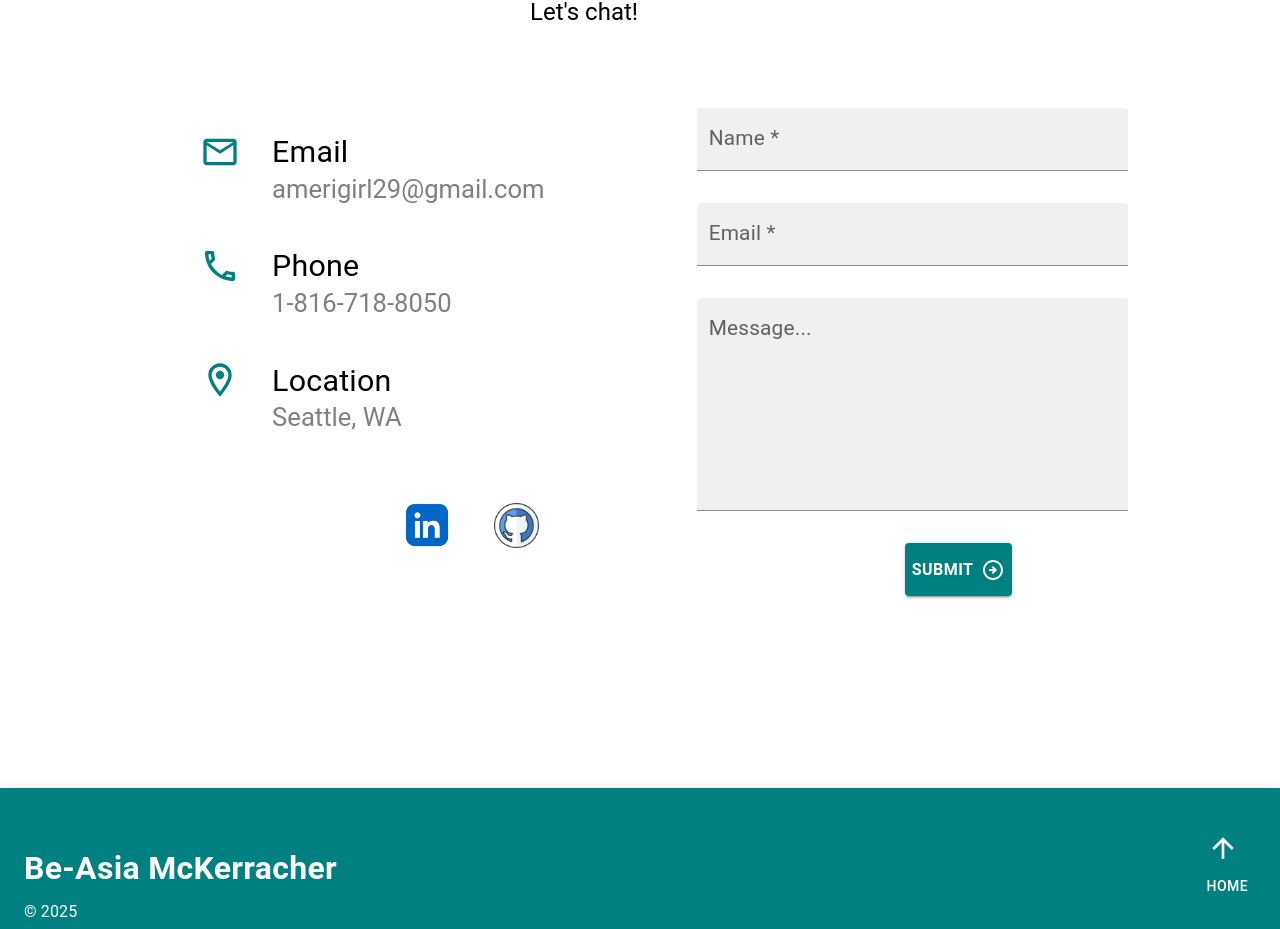
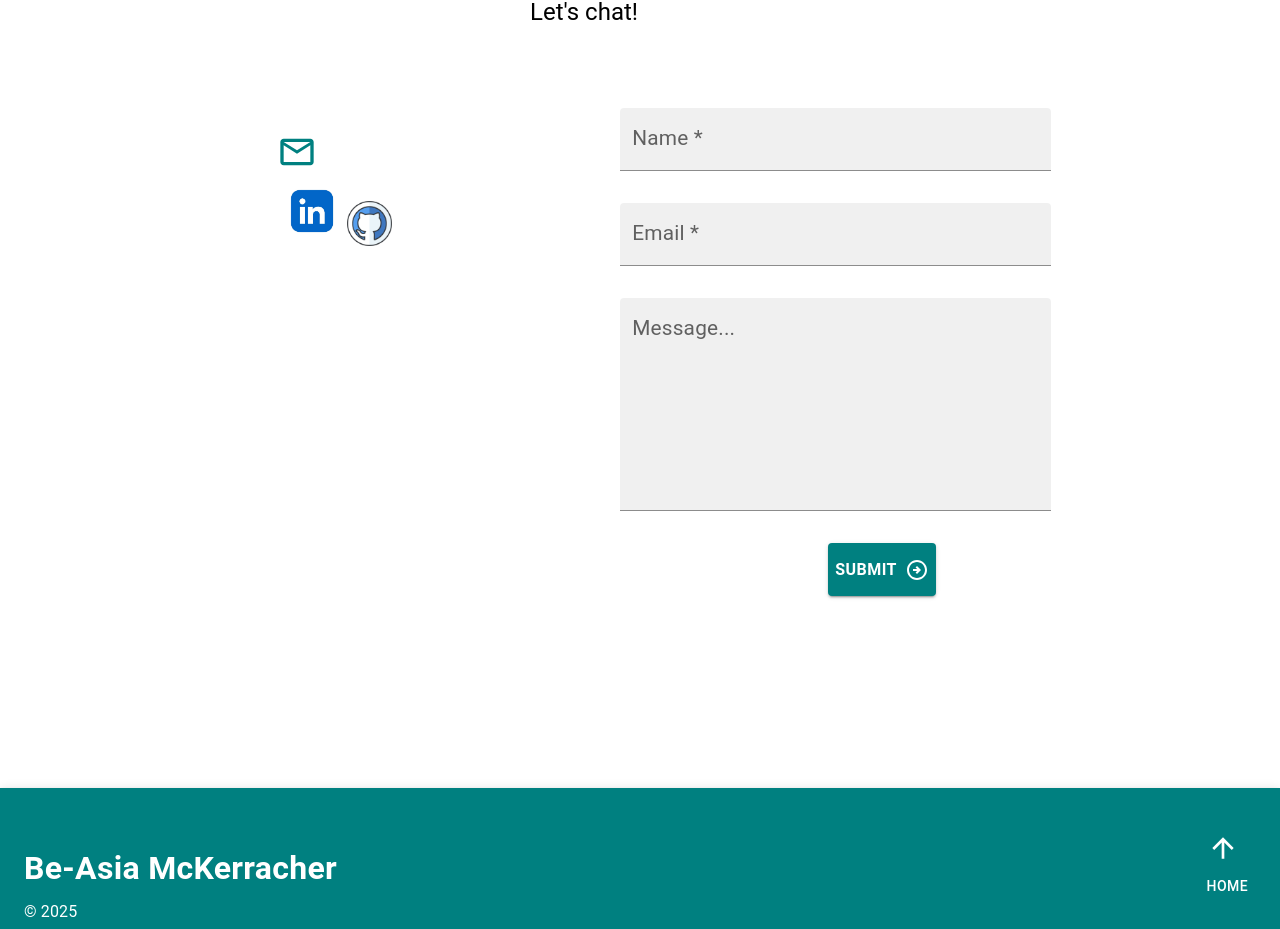
Before and after one commit to amerigirl/website, a React (Create React App) app: page / in a window 1280 px wide. Shown: the part 1772-2701 px from the top of the page. Built offline with nearby package versions, Linux system fonts and the light colour scheme.

Commit message:
working through building a template

```diff
--- a/src/Components/LandingPage/ContactForm/ContactMeDetails.jsx
+++ b/src/Components/LandingPage/ContactForm/ContactMeDetails.jsx
@@ -4,78 +4,13 @@ import EmailOutlinedIcon from "@mui/icons-material/EmailOutlined";
 import PhoneOutlinedIcon from "@mui/icons-material/PhoneOutlined";
 import LocationOnOutlinedIcon from "@mui/icons-material/LocationOnOutlined";
 import theme from "../../../theme";
+import ContactMeDetailsTemplate from "./ContactMeDetailsTemplate";
 
 const SocialMediaContact = () => {
   return (
     <>
-      <Box display={"grid"} gap={"2.5rem"}>
-        <Box>
-          <Box display={"flex"} gap={"2rem"} alignItems={"center"}>
-            <EmailOutlinedIcon sx={{ fontSize: 40, color: "primary.main" }} />
-            <Typography variant="h4" component={"div"} fontSize={"1.9rem"}>
-              Email
-            </Typography>
-          </Box>
-          <Typography
-            variant="h5"
-            component={"div"}
-            fontSize={"1.6rem"}
-            marginLeft={"4.5rem"}
-            color="grey"
-          >
-            amerigirl29@gmail.com
-          </Typography>
-        </Box>
+      <ContactMeDetailsTemplate  />
 
-        <Box>
-          <Box display={"flex"} gap={"2rem"} alignItems={"center"}>
-            <PhoneOutlinedIcon sx={{ fontSize: 40, color: "primary.main" }} />
-            <Typography variant="h4" component={"div"} fontSize={"1.9rem"}>
-              Phone
-            </Typography>
-          </Box>
-          <Box>
-            <Typography
-              variant="h5"
-              component={"div"}
-              fontSize={"1.6rem"}
-              marginLeft={"4.5rem"}
-              color="grey"
-            >
-              1-816-718-8050
-            </Typography>
-          </Box>
-        </Box>
-
-        <Box>
-          <Box display={"flex"} gap={"2rem"} alignItems={"center"}>
-            <LocationOnOutlinedIcon
-              sx={{ fontSize: 40, color: "primary.main" }}
-            />
-            <Typography variant="h4" component={"div"} fontSize={"1.9rem"}>
-              Location
-            </Typography>
-          </Box>
-          <Box>
-            <Typography
-              variant="h5"
-              component={"div"}
-              fontSize={"1.6rem"}
-              marginLeft={"4.5rem"}
-              color="grey"
-            >
-              Seattle, WA
-            </Typography>
-          </Box>
-        </Box>
-
-        <Box
-          display="flex"
-          gap="2rem"
-          alignItems="center"
-          marginTop="1rem"
-          marginLeft="12rem"
-        >
       <a
         href="https://www.linkedin.com/in/be-asia/"
         target="_blank"
@@ -106,8 +41,6 @@ const SocialMediaContact = () => {
           src="../../github.png"
         />
       </a>
-        </Box>
-      </Box>
     </>
   );
 };
--- a/src/Components/LandingPage/ContactForm/ContactMeDetailsTemplate.jsx
+++ b/src/Components/LandingPage/ContactForm/ContactMeDetailsTemplate.jsx
@@ -5,12 +5,13 @@ import PhoneOutlinedIcon from "@mui/icons-material/PhoneOutlined";
 import LocationOnOutlinedIcon from "@mui/icons-material/LocationOnOutlined";
 import theme from "../../../theme";
 
-const ContactMeDetailsTemplate = () => {
+const ContactMeDetailsTemplate = (props) => {
   return (
     <Box display={"grid"} gap={"2.5rem"}>
+      <Box>
         <EmailOutlinedIcon sx={{ fontSize: 40, color: "primary.main" }} />
         <Typography variant="h4" component={"div"} fontSize={"1.9rem"}>
-        {children}
+          {}
         </Typography>
         <Typography
           variant="h5"
@@ -19,8 +20,9 @@ const ContactMeDetailsTemplate = () => {
           marginLeft={"4.5rem"}
           color="grey"
         >
-        {children}
+          {}
         </Typography>
+      </Box>
     </Box>
   );
 };
```
Lines whose indentation alone changed are shown as unchanged.
